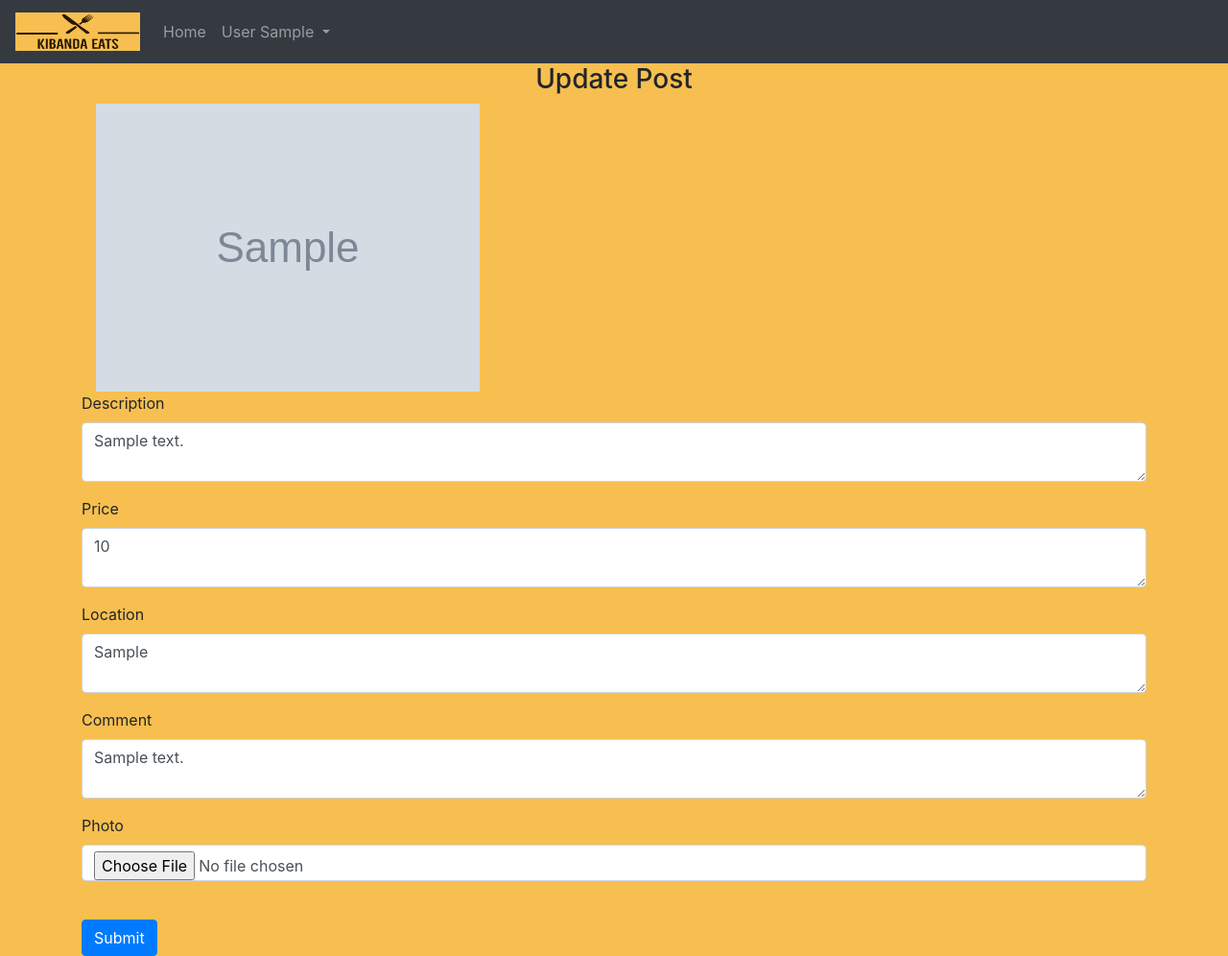
After one commit to doni-robert/Kibanda_Eats, a Flask app: page /update/1 in a window 1280 px wide. The commit adds this page. Shown: the whole page at 96% size. Run offline with Flask 3, Linux system fonts and the light colour scheme; a user stored in the database is signed in; tables that the repository leaves empty hold one stand-in row (values such as "Sample post"); grey boxes marked "Sample" are stand-in pictures; some libraries are stand-ins or nearby versions.

Commit message:
cleanup code

```diff
--- a/app.py
+++ b/app.py
@@ -55,14 +55,10 @@ def search_location():
     all_posts = storage.all(Post)
     post_dic = {}
     for key, value in all_posts.items():
-        if location in value.location:
+        if location.lower() in value.location.lower():
             post_dic[key] = value
     return render_template("gallery.html", posts=post_dic)
 
-#@app.route('/main', strict_slashes=False, methods=['GET', 'POST', 'PUT', 'DELETE'])
-#def main():
-#   user_id = current_user.get_id()
-#  return render_template('main.html', userId=user_id, cache_id=uuid4())
 
 @app.teardown_appcontext
 def close(error):
--- a/templates/base.html
+++ b/templates/base.html
@@ -19,7 +19,7 @@
     <style>
       body {
 
-            background-color: khaki;
+            background-color: #f7bf50;
       }
   </style>
   </head>
@@ -27,8 +27,8 @@
 
     <nav class="navbar navbar-expand-lg navbar-dark bg-dark sticky-top" >
       <a class="navbar-brand">
-        <img src="static/Logo2.png" width="100" height="30" alt="Logo">
-    </a>
+        <img src="{{ url_for('static', filename='Kibanda Eats-logos2.jpeg') }}" width="130" height="40" alt="Logo">
+      </a>
         <button
         class="navbar-toggler"
         type="button"
@@ -48,8 +48,11 @@
                 User {{ current_user.username | capitalize }}
             </a>
             <div class="dropdown-menu" aria-labelledby="navbarDropdown">
+                <a class="dropdown-item" href="/history">History</a>
                 <a class="dropdown-item" href="/post">Add Post</a>
-                <a class="dropdown-item" href="/history">History</a>
+                <a class="dropdown-item" href="{{ url_for('view.history', from_delete=1) }}">Delete Post</a>
+                <a class="dropdown-item" href="{{ url_for('view.history', from_update=1) }}">Update Post</a>
+
                 <div class="dropdown-divider"></div>
                 <a class="dropdown-item" href="/logout">Log Out</a>
             </div>
--- a/templates/gallery.html
+++ b/templates/gallery.html
@@ -25,7 +25,7 @@
 
                 <div class="col-lg-3 col-md-4 col-sm-6">
                     <div class="card">
-                        <a href="{{ url_for('view.post', post_id=value.id)}}">
+                        <a href="{{ url_for('view.post', from_delete=from_delete, from_update=from_update, post_id=value.id)}}">
                             <img class="card-img-top img-fluid" src=" {{url_for('static', filename=('img/' + value.image))}}" alt="{{ value.description }}">
                         </a>
                         <div class="card-body">
@@ -38,7 +38,7 @@
 
             {% endfor %}
         {% else %}
-        <h3>You have no posts.
+        <h3>No post available
             Click here to add </h3>
         <br>
         <a class="btn btn-outline-primary" id="post" href="/post">Add a Post</a>
--- /dev/null
+++ b/templates/update.html
@@ -0,0 +1,63 @@
+{% extends "base.html" %}
+{% block title %}Update{% endblock %}
+{% block content %}
+
+
+  <h3 align="center">Update Post</h3>
+  <div class="col-md-6">
+    <img img src=" {{url_for('static', filename=('img/' + post.image))}}" class="img-fluid" />
+  </div>
+  <form method="POST"  enctype="multipart/form-data">
+    <div class="form-group">
+      <label for="description">Description</label>
+      <textarea
+        type="description"
+        class="form-control"
+        id="description"
+        name="description"
+      >{{ post.description }}</textarea>
+    </div>
+    <div class="form-group">
+        <label for="price">Price</label>
+        <textarea
+          type="price"
+          class="form-control"
+          id="price"
+          name="price"
+        >{{ post.price }}</textarea>
+    </div>
+    <div class="form-group">
+        <label for="location">Location</label>
+        <textarea
+          type="location"
+          class="form-control"
+          id="location"
+          name="location"
+        >{{ post.location}}</textarea>
+    </div>
+    <div class="form-group">
+        <label for="comment">Comment</label>
+        <textarea
+          type="comment"
+          class="form-control"
+          id="comment"
+          name="comment"
+        >{{ post.comment}}</textarea>
+    </div>
+
+    <div class="form-group">
+        <label for="photo">Photo</label>
+        <input
+          type="file"
+          class="form-control"
+          id="photo"
+          name="photo"
+          accept="image/*"
+          placeholder="Upload a different photo"
+        />
+    </div>
+    <br>
+    <button type="submit" value="Upload" class="btn btn-primary">Submit</button>
+  </form>
+
+{% endblock %}
--- a/views/view.py
+++ b/views/view.py
@@ -1,6 +1,6 @@
 #!/usr/bin/python3
 """ User view Blueprint"""
-from flask import Flask, Blueprint, render_template, flash, request, current_app, abort
+from flask import Flask, Blueprint, render_template, flash, request, current_app, abort, redirect, url_for
 from flask_login import LoginManager, login_required, current_user
 from flask_wtf import FlaskForm
 from flask_bcrypt import Bcrypt
@@ -17,12 +17,14 @@ view = Blueprint('view', __name__, template_folder='templates', static_folder='s
 
 def save_image(photo):
     """Saves a photo"""
-    hash_photo = secrets.token_urlsafe(10)
-    _, file_extension = os.path.splitext(photo.filename)
-    photo_name = hash_photo + file_extension
-    file_path = os.path.join(current_app.root_path, 'static/img', photo_name)
-    photo.save(file_path)
-    return photo_name
+    if photo:
+        hash_photo = secrets.token_urlsafe(10)
+        _, file_extension = os.path.splitext(photo.filename)
+        photo_name = hash_photo + file_extension
+        file_path = os.path.join(current_app.root_path, 'static/img', photo_name)
+        photo.save(file_path)
+        return photo_name
+    return None
 
 @view.route('/post', methods=['GET', 'POST'])
 @login_required
@@ -41,13 +43,20 @@ def add_post():
         storage.new(post)
         storage.save()
         flash('Upload successful', 'info')
-        return render_template('post.html')
+        return history()
 
     return render_template('post.html')
 
 @view.route('/history')
-def upload_history():
+def history():
     """Displays the user's post history"""
+    from_delete = request.args.get('from_delete', default=0, type=int)
+    from_update = request.args.get('from_update', default=0, type=int)
+
+    if from_delete:
+        flash('Select a post to delete')
+    if from_update:
+        flash('Select a post to update')
     user_id = current_user.id
     posts = storage.all(Post)
 
@@ -56,16 +65,57 @@ def upload_history():
         if v.user_id == user_id:
             user_posts[k] = v
 
-    return render_template("gallery.html", posts=user_posts)
+    return render_template("gallery.html", from_delete=from_delete, from_update=from_update, posts=user_posts)
+
+
+@view.route('/update/<post_id>', methods=['GET', 'POST'])
+@login_required
+def update(post_id):
+    """Enables a user to update a post"""
+    post = storage.get(Post, post_id)
+    default_image = post.image
+
+    if request.method == 'POST':
+        post.description = request.form.get('description')
+        post.price = request.form.get('price')
+        post.location = request.form.get('location')
+        post.comment = request.form.get('comment')
+
+        new_image = save_image(request.files.get('photo'))
+        if new_image:
+            post.image = new_image
+        else:
+            post.image = default_image
+
+        storage.save()
+
+        flash('Update successful', 'info')
+        return history()
+
+    return render_template('update.html', post=post)
+
+
+
+@view.route('/delete/<post_id>')
+@login_required
+def delete(post_id):
+    """Deletes a users post"""
+    storage.delete(Post, post_id)
+    storage.save()
+    flash('Deleted')
+    return history()
 
 
 @view.route('/post/<post_id>', methods=['GET'])
 def post(post_id):
     """Displays one post"""
+    from_delete = request.args.get('from_delete', default=0, type=int)
+    from_update = request.args.get('from_update', default=0, type=int)
+
     post = storage.get(Post, post_id)
     if post:
         print(post.image)
     else:
         abort(404)
 
-    return render_template('images.html', file=post)
+    return render_template('images.html', from_delete=from_delete, from_update=from_update, file=post)
```
Also changed, not shown: templates/images.html (+32 -7 lines), templates/main.html (deleted, +0 -9 lines), templates/post.html (+6 -1 lines), static/Kibanda Eats-logos2.jpeg (added), static/Logo2.png (deleted), static/logo.png (deleted), static/profile.jpeg (deleted), static/styles.css (renamed from styles.css), 1 other file.
